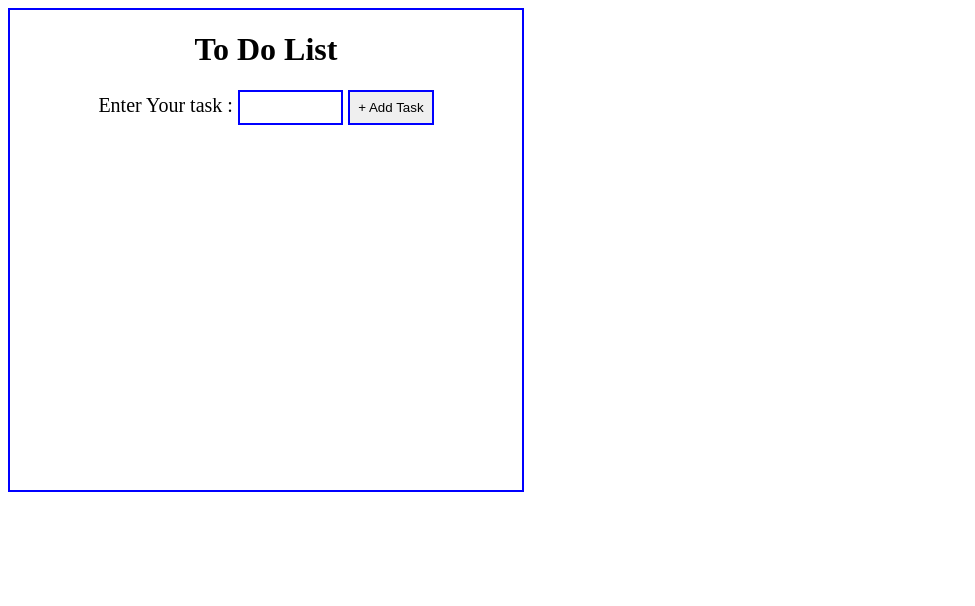
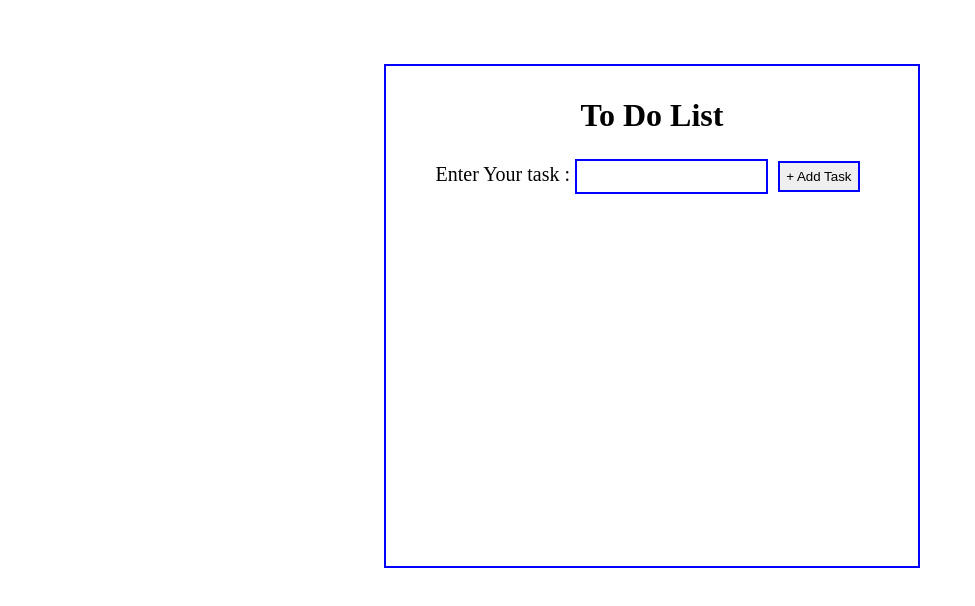
Before and after one commit to Rutuja9696/TodoList, a plain HTML site: page 01todo/index.html in a window 1280 px wide. Shown: the whole page, without its empty margins (0-975 px from the left). Drawn offline with Linux system fonts and the light colour scheme.

Commit message:
added alignment to the output

```diff
--- a/01todo/src/main.js
+++ b/01todo/src/main.js
@@ -4,7 +4,7 @@ const formSubmission = (event) => {
   event.preventDefault();
   console.log("Task Name=", document.forms.taskList.task.value);
   var item = document.getElementById("task").value;
-
+  //creating buttons
   var doneButton = document.createElement("button");
   doneButton.innerHTML = "Done";
   var deleteButton = document.createElement("button");
@@ -13,12 +13,14 @@ const formSubmission = (event) => {
   //task added will be displayed as list
   var li = document.createElement("li");
   li.innerHTML = item;
-  //list will be displayed aling with delete button
+
+  //list will be displayed along with done and delete button
   li.appendChild(doneButton);
   document.getElementById("todoList").appendChild(li);
   li.appendChild(deleteButton);
   document.getElementById("todoList").appendChild(li);
 
+  //on click function for done and delete buttons
   doneButton.addEventListener("click", () => {
     li.classList.add("done");
   });
--- a/01todo/styles/style.css
+++ b/01todo/styles/style.css
@@ -3,24 +3,26 @@ body {
   height: 60vh;
   border: 2px solid blue;
   justify-items: center;
+  padding: 10px;
+  margin: 5% 20% 0% 30%;
   /* text-align: center; */
 }
-.container {
-  text-align: center;
-}
+
 form {
   font-size: 20px;
 }
 #task {
-  width: 20%;
+  width: 40%;
   /* text-align: center; */
   border: 2px solid blue;
   padding: 8px;
 }
 
-.button {
+.button,
+button {
   border: 2px solid blue;
-  padding: 8px;
+  padding: 6px;
+  margin: 5px;
 }
 /* li {
   justify-self: ;
@@ -32,7 +34,12 @@ li {
 } */
 .delete {
   display: none;
+  /* border: 2px solid blue;
+  padding: 8px; */
 }
 .done {
   text-decoration: line-through;
 }
+h1 {
+  text-align: center;
+}
```
